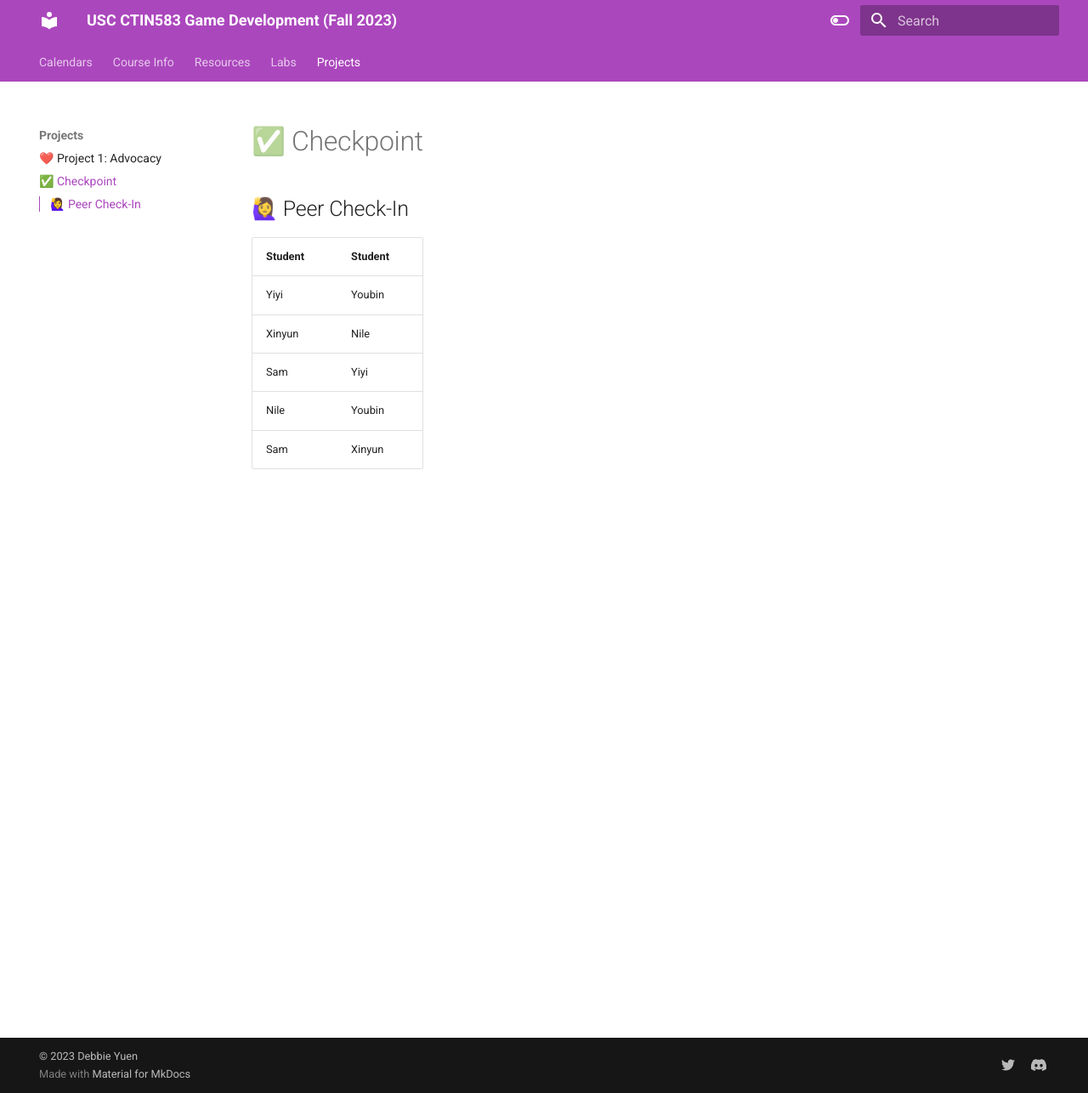
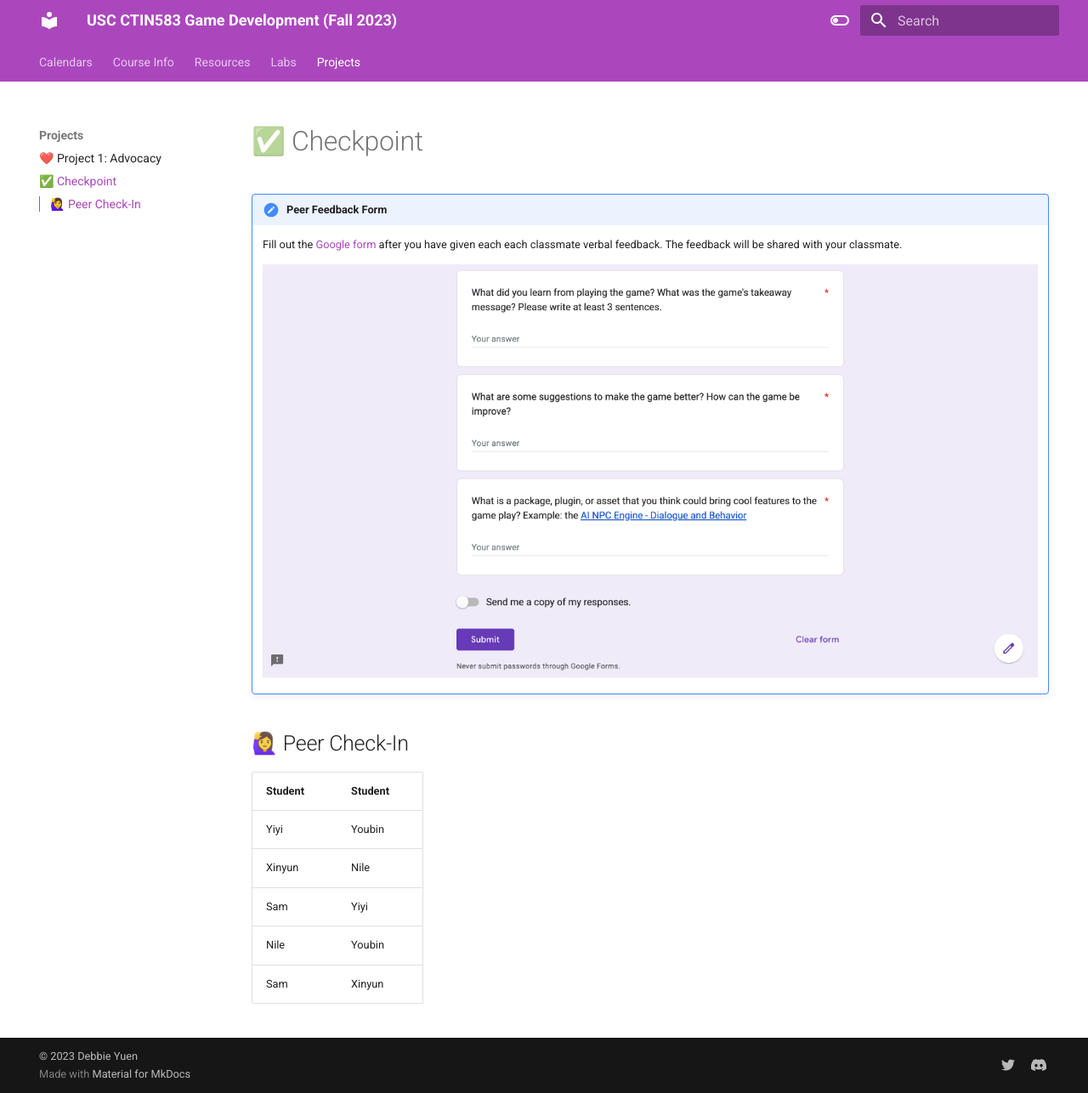
Before and after one commit to usc-ctin583/usc-ctin583.github.io, an MkDocs documentation site: the page built from docs/Projects/project1checkpoint.md, in a window 1280 px wide and 1286 px high. Shown: the whole window at 85% size. Built offline with MkDocs 1.6.1 and Material for MkDocs 9.7.7, drawn with Linux system fonts in a browser that asks for light colours.

Commit message:
project 1 checkpoint form

```diff
--- a/docs/Projects/project1checkpoint.md
+++ b/docs/Projects/project1checkpoint.md
@@ -1,4 +1,10 @@
 # ✅ Checkpoint
+
+!!! note "Peer Feedback Form"
+
+    Fill out the [Google form](https://forms.gle/VzmmsTqbDHXrFVrM7) after you have given each each classmate verbal feedback. The feedback will be shared with your classmate.
+
+    ![Image title](../Projects/Screenshot%202023-10-02%20at%203.01.03%20PM.png)
 
 ## 🙋‍♀️ Peer Check-In
 | Student | Student |
```
Also changed, not shown: docs/Projects/Screenshot 2023-10-02 at 3.01.03 PM.png (added).
